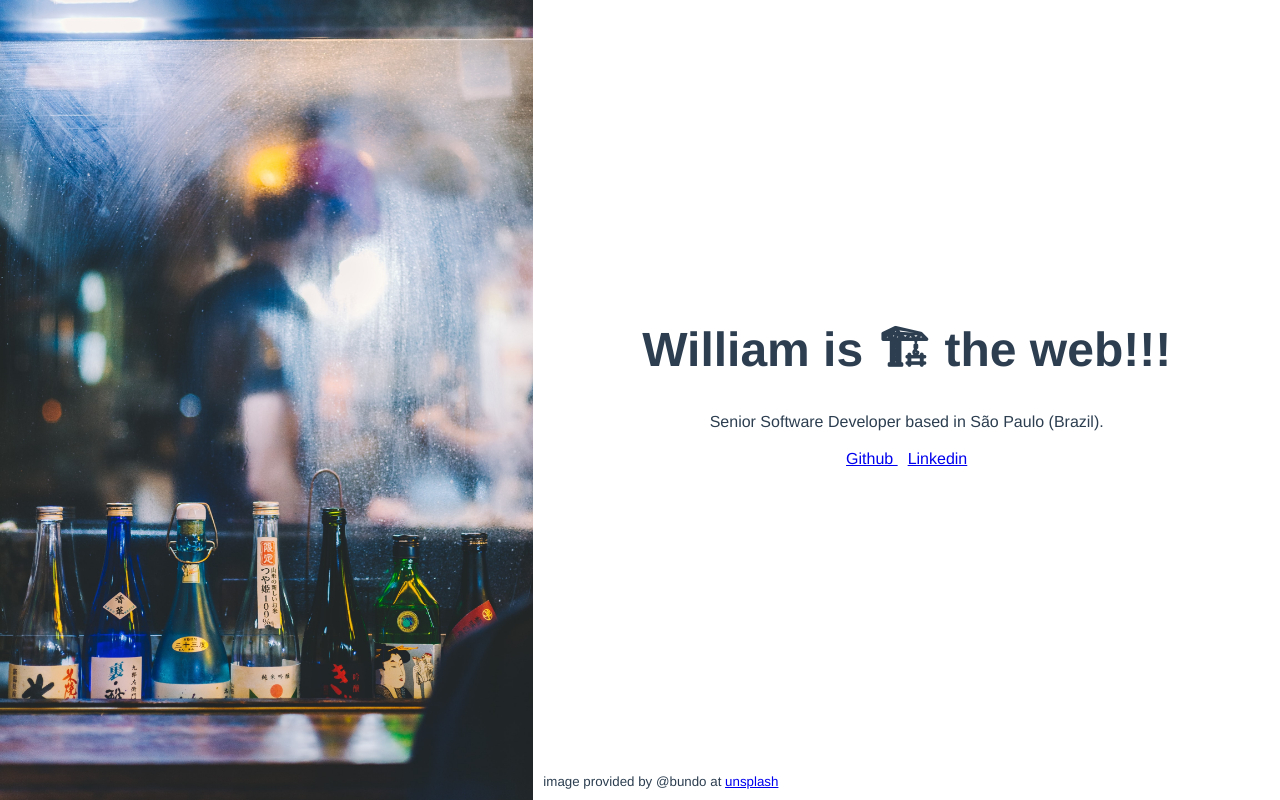
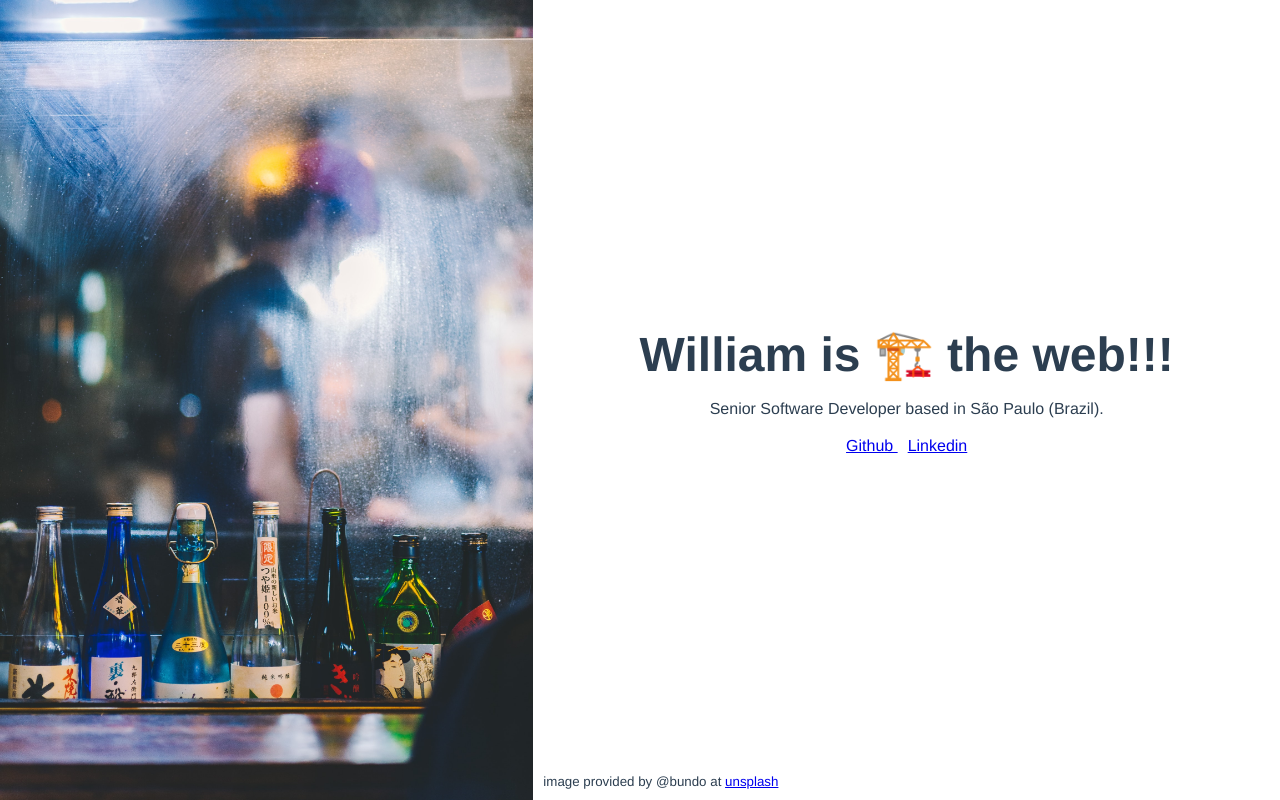
Before and after one commit to willsgimenes/willgimenes.dev, a Vue app: page / in a window 1280 px wide. Built offline with nearby package versions, Linux system fonts and the light colour scheme.

Commit message:
emoji update

```diff
--- a/src/App.vue
+++ b/src/App.vue
@@ -2,7 +2,7 @@
   <div id="app">
     <div class="left"></div>
     <div class="right">
-      <HelloWorld msg="William is 🏗 the web!!!" />
+      <HelloWorld msg="William is 🏗️ the web!!!" />
       <Footer />
       <div class="image-copyright">
         <small>
```
